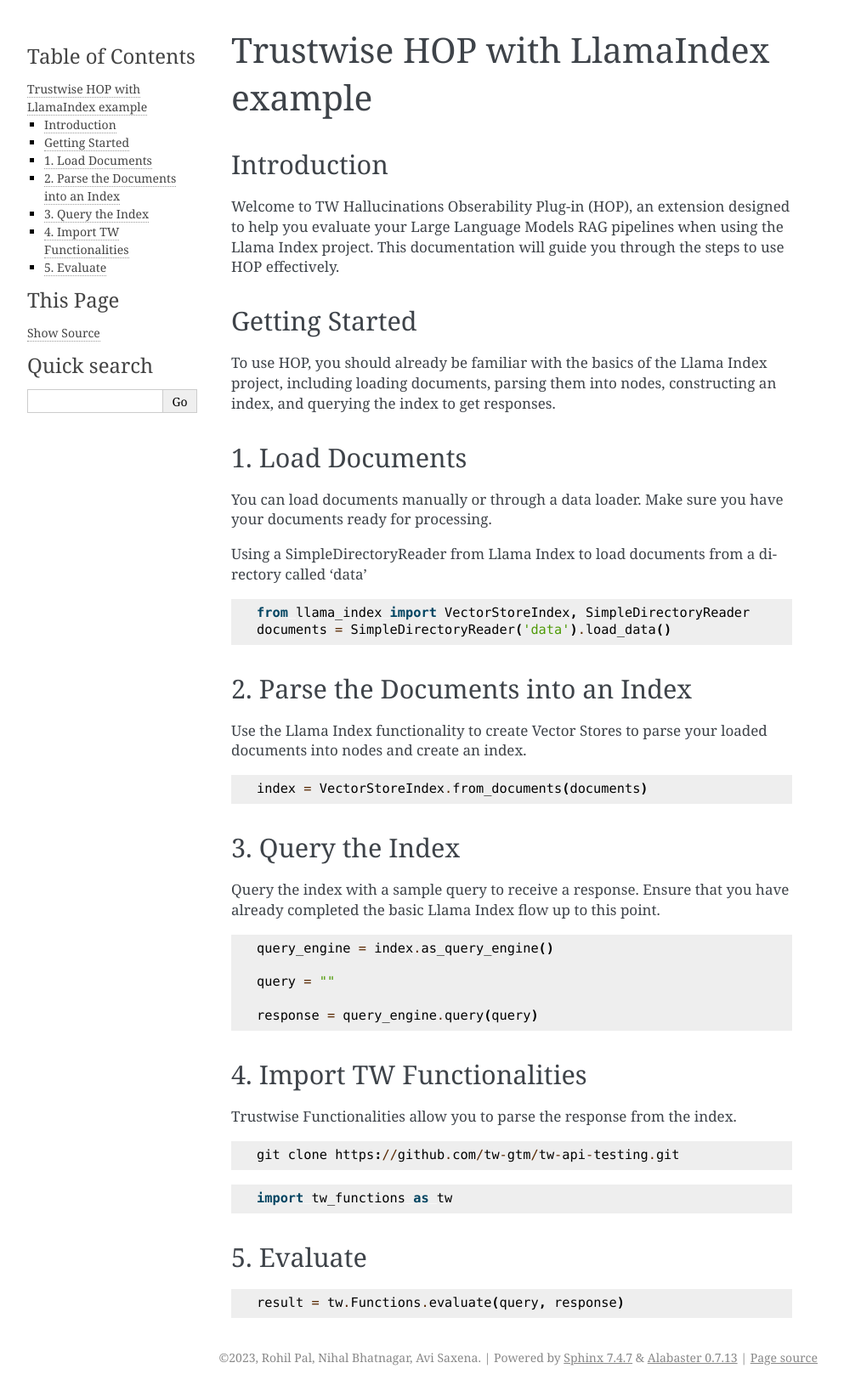
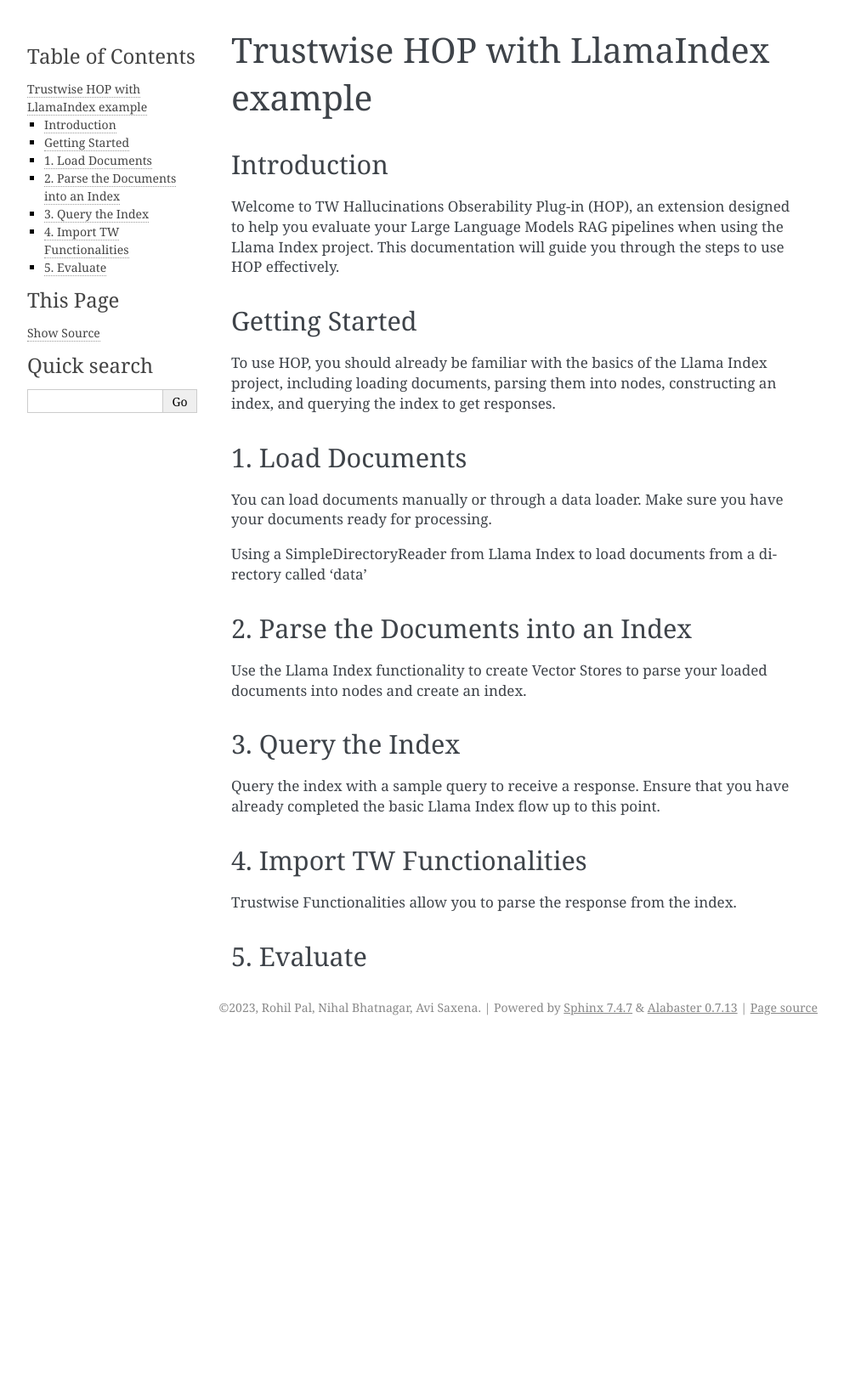
Before and after one commit to rohil-tw/trustwise-docs, a Sphinx documentation site: the page built from docs/source/getting_started/starter_example.md, in a window 1280 px wide. Shown: the whole page at 85% size, without its empty margins (148-1141 px from the left). Built offline with Sphinx 7.4.7, drawn with Linux system fonts in a browser that asks for light colours; after the commit the page ends 1225 px from its top, so only the background shows below that.

Commit message:
Remove code snippets

````diff
--- a/docs/source/getting_started/starter_example.md
+++ b/docs/source/getting_started/starter_example.md
@@ -11,40 +11,15 @@
 You can load documents manually or through a data loader. Make sure you have your documents ready for processing.
 
 Using a SimpleDirectoryReader from Llama Index to load documents from a directory called 'data'
-```
-from llama_index import VectorStoreIndex, SimpleDirectoryReader
-documents = SimpleDirectoryReader('data').load_data()
-```
 
 ## 2. Parse the Documents into an Index
 Use the Llama Index functionality to create Vector Stores to parse your loaded documents into nodes and create an index.
 
-```
-index = VectorStoreIndex.from_documents(documents)
-```
-
 ## 3. Query the Index
 Query the index with a sample query to receive a response. Ensure that you have already completed the basic Llama Index flow up to this point.
 
-```
-query_engine = index.as_query_engine()
-
-query = ""
-
-response = query_engine.query(query)
-```
 
 ## 4. Import TW Functionalities
 Trustwise Functionalities allow you to parse the response from the index.
-```
-git clone https://github.com/tw-gtm/tw-api-testing.git
-```
-```
-import tw_functions as tw
-```
 
 ## 5. Evaluate
-
-```
-result = tw.Functions.evaluate(query, response)
-```
````
